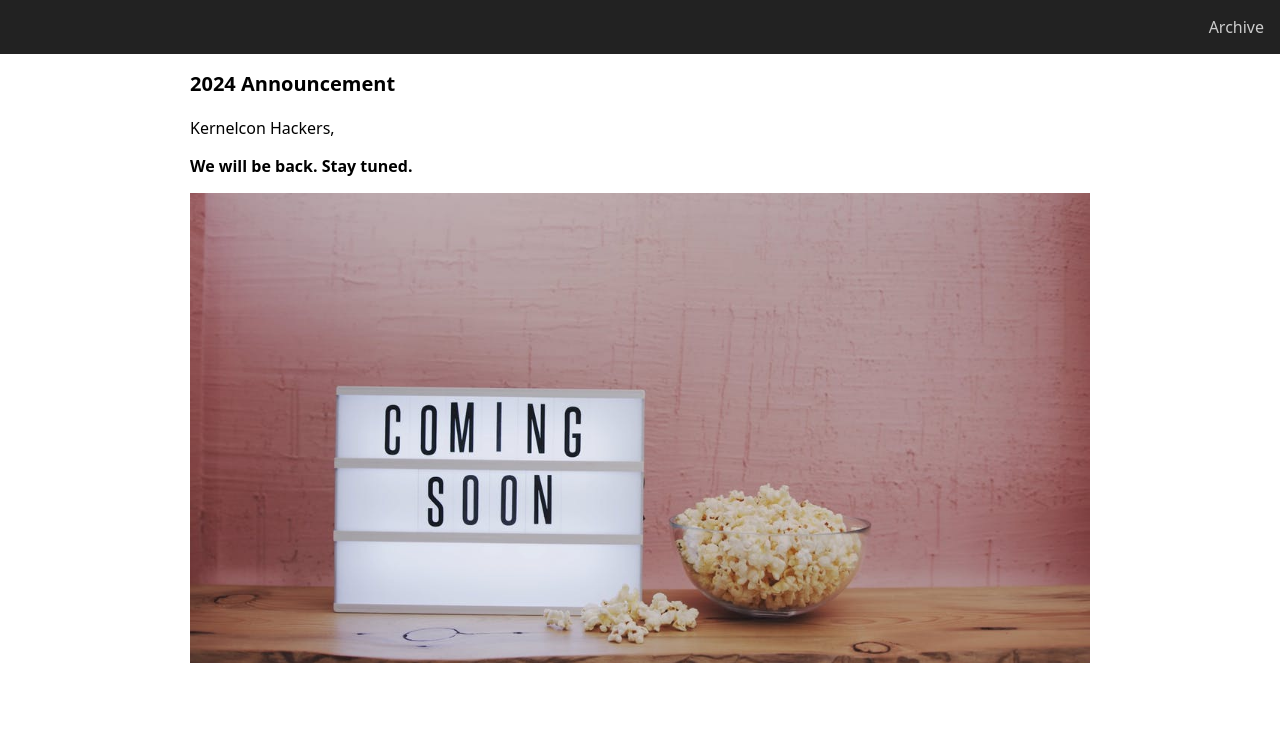
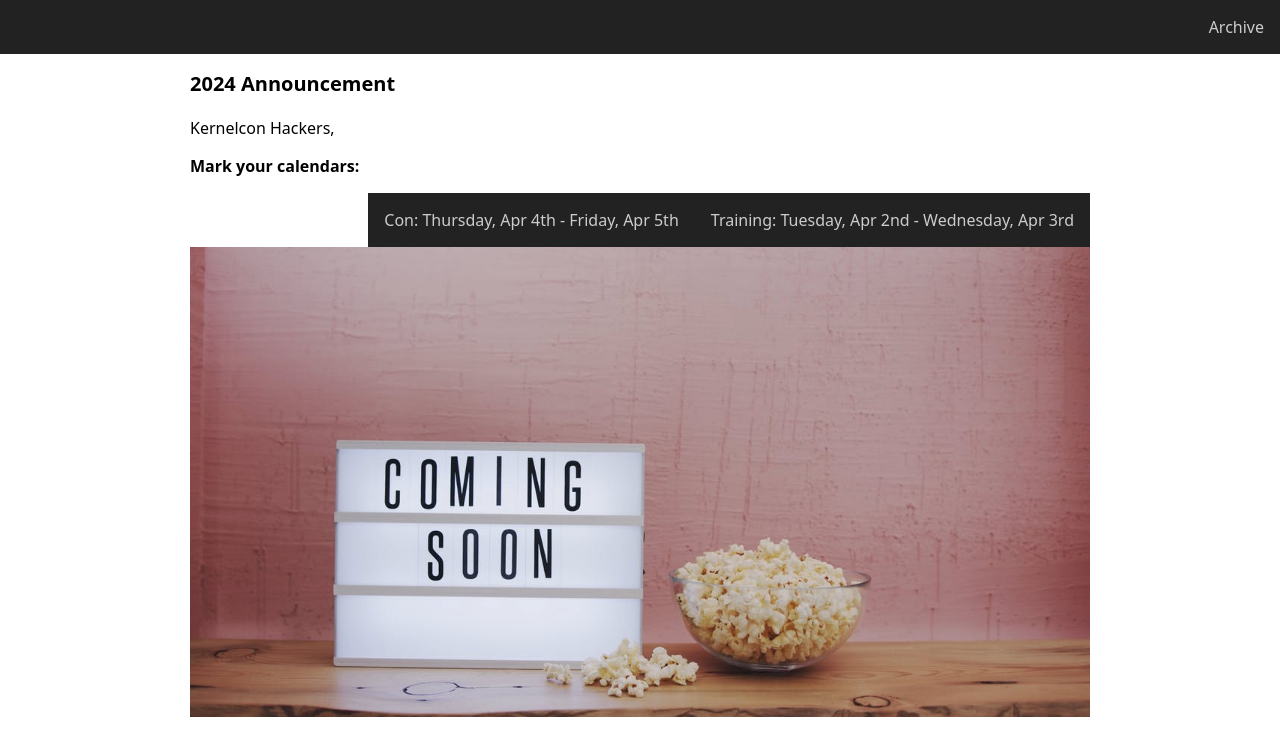
Before and after one commit to kernelcon/splash-coming-soon, a plain HTML site: page index.html in a window 1280 px wide. Drawn offline with Linux system fonts and the light colour scheme.

Commit message:
Add dates

```diff
--- a/index.html
+++ b/index.html
@@ -104,8 +104,13 @@
     <div class='announcement'>
       <p class='big'>2024 Announcement</p>
       <p>Kernelcon Hackers,</p>
-      <p><b>We will be back. Stay tuned.</b></p>
-      <!-- <p>Mark your calendars - Apr 12th through Apr 15th</p> NOT THE REAL DATES YOU CRAZY HACKER -->
+      <!-- <p><b>We will be back. Stay tuned.</b></p> -->
+      <p><b>Mark your calendars:</b>
+        <ul>
+          <li>Training: Tuesday, Apr 2nd - Wednesday, Apr 3rd</li>
+          <li>Con: Thursday, Apr 4th - Friday, Apr 5th</li>
+        </ul>
+      </p>
       <img class='image' src='./soon.jpeg'/>
     </div>
   </body>
```
